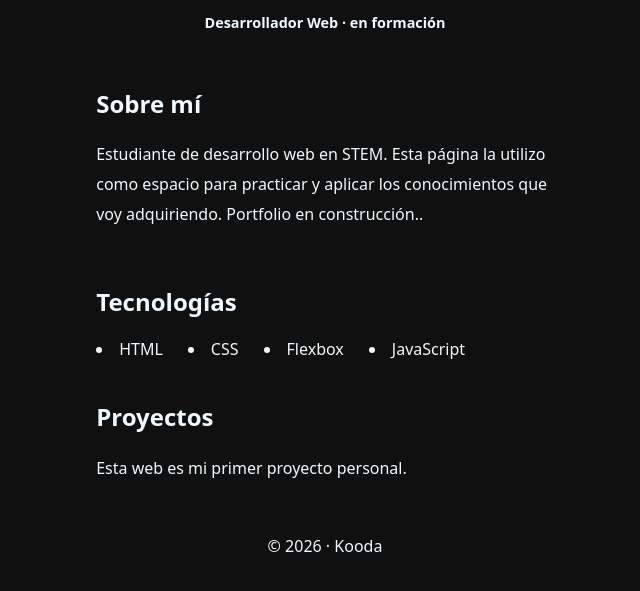
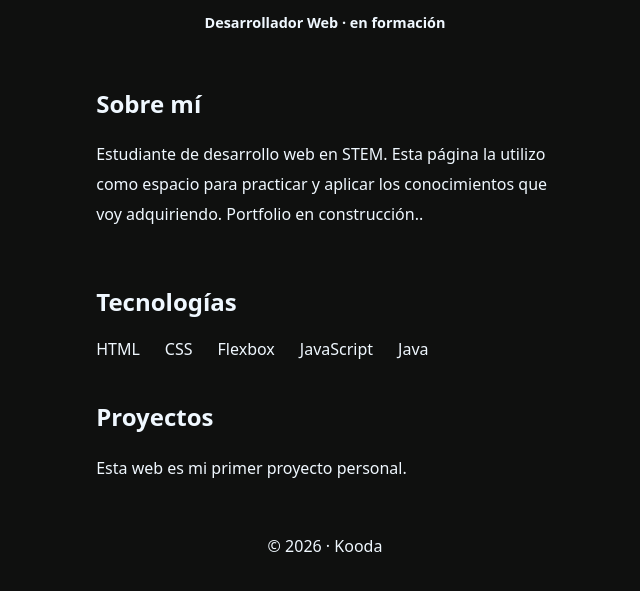
Before and after one commit to koda127/kooda_website, a plain HTML site: page index.html in a window 1280 px wide. Shown: the part 129-720 px from the top of the page, without its empty margins (315-955 px from the left). Drawn offline with Linux system fonts and the light colour scheme.

Commit message:
Posible fix para listas en movil

```diff
--- a/css/styles.css
+++ b/css/styles.css
@@ -40,6 +40,7 @@ section {
     padding: 0;
     margin: 0;
     font-weight: 500;
+    list-style: none;
 
     display: flex;
     justify-content: left;
--- a/index.html
+++ b/index.html
@@ -5,7 +5,7 @@
     <meta charset="UTF-8">
     <meta name="viewport" content="width=device-width, initial-scale=1.0">
     <link rel="stylesheet" href="css/styles.css">
-    <title>kooda.sh</title>
+    <title>kooda.space</title>
 </head>
 
 <body class="column">
@@ -27,6 +27,7 @@
             <li>CSS</li>
             <li>Flexbox</li>
             <li>JavaScript</li>
+            <li>Java</li>
         </ul>
     </section>
 
```
